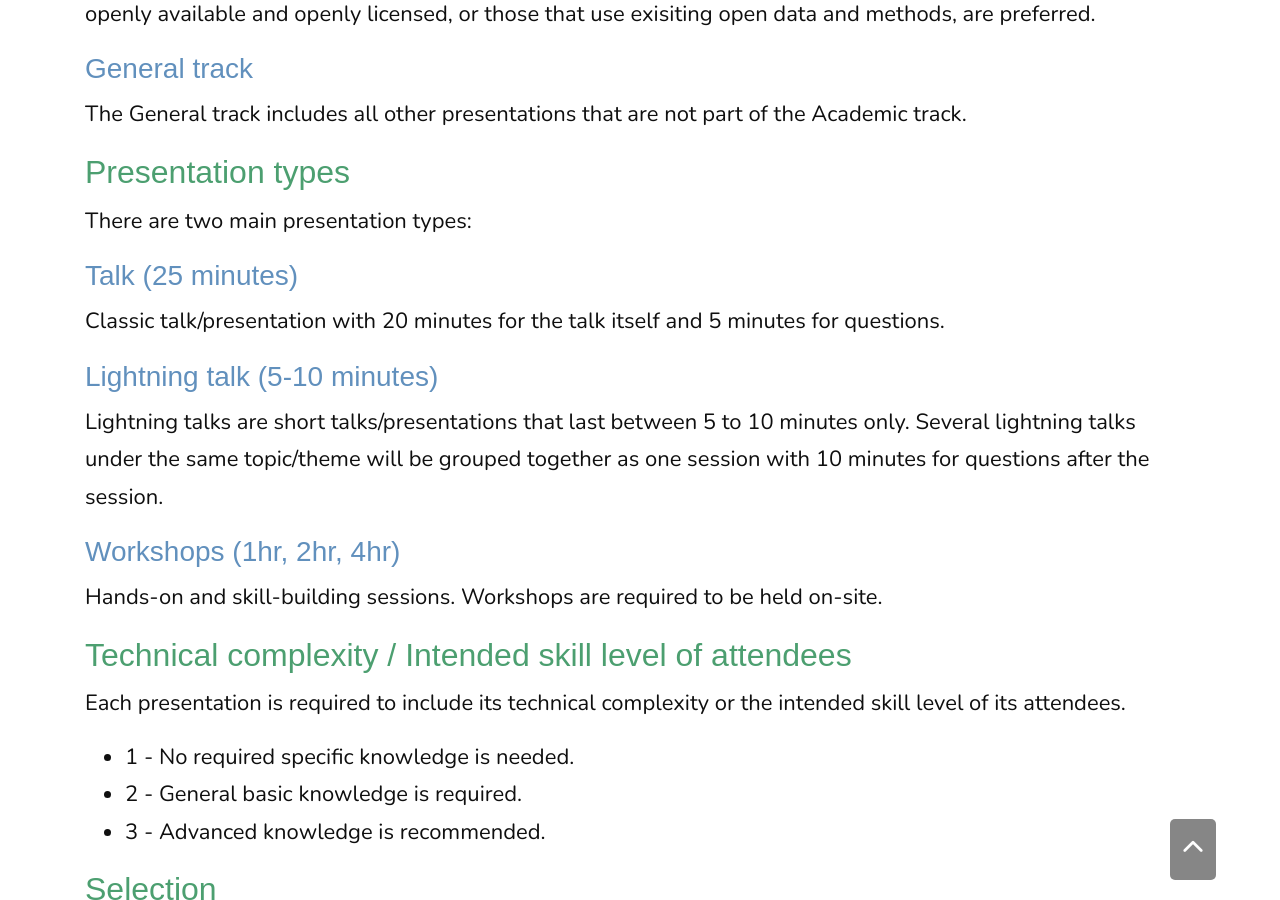
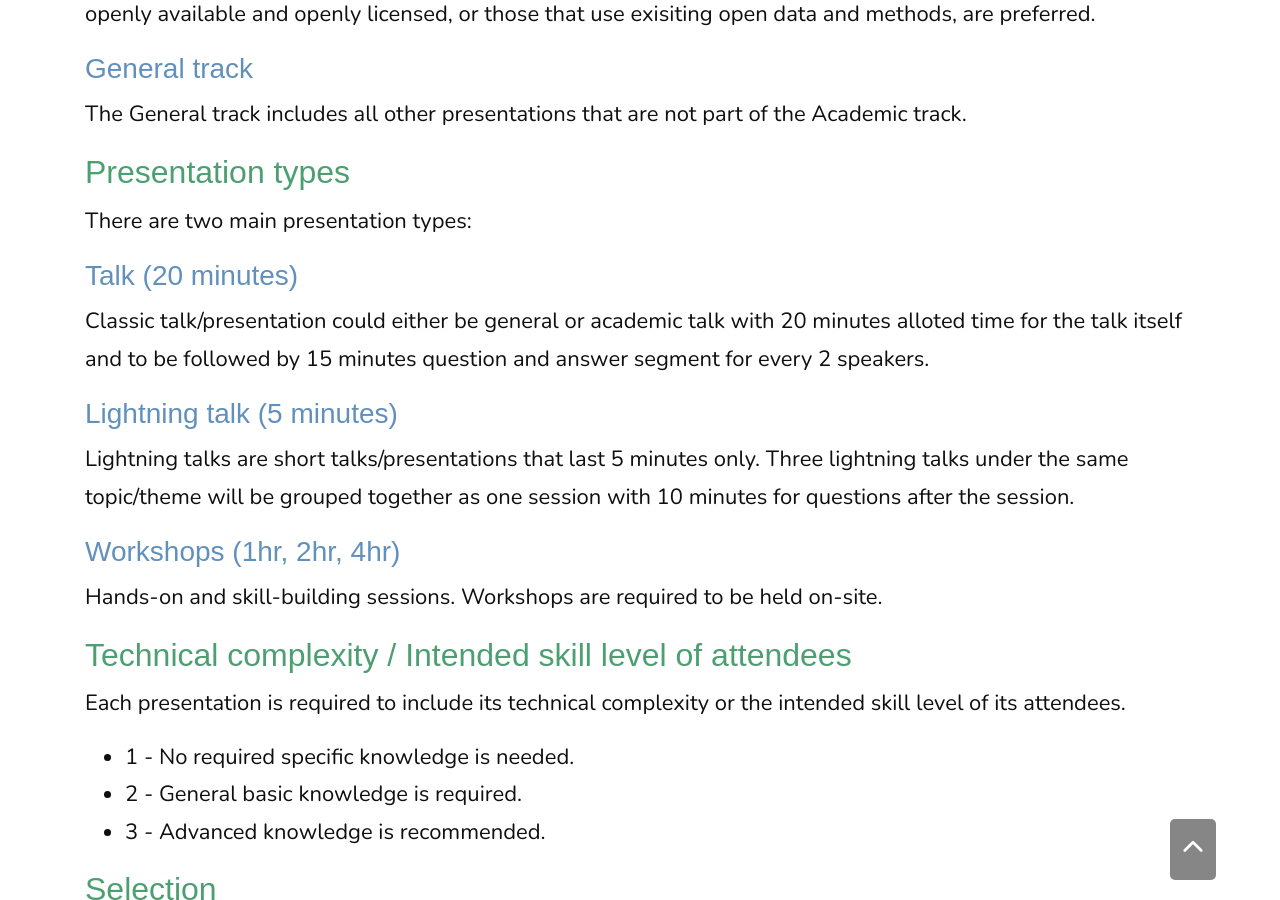
Before and after one commit to pistangmapa/2023, a Jekyll site: the page built from programme/presentation-guidelines.md, in a window 1280 px wide and 900 px high, scrolled down 1584 px. Built offline with Jekyll 4.4.1, drawn with Linux system fonts in a browser that asks for light colours; nearby versions of some CDN libraries; some web fonts are replaced.

Commit message:
update presentation guidelines

```diff
--- a/programme/presentation-guidelines.md
+++ b/programme/presentation-guidelines.md
@@ -53,13 +53,13 @@ The General track includes all other presentations that are not part of the Acad
 
 There are two main presentation types:
 
-### Talk (25 minutes)
+### Talk (20 minutes)
 
-Classic talk/presentation with 20 minutes for the talk itself and 5 minutes for questions.
+Classic talk/presentation could either be general or academic talk with 20 minutes alloted time for the talk itself and to be followed by 15 minutes question and answer segment for every 2 speakers.
 
-### Lightning talk (5-10 minutes)
+### Lightning talk (5 minutes)
 
-Lightning talks are short talks/presentations that last between 5 to 10 minutes only. Several lightning talks under the same topic/theme will be grouped together as one session with 10 minutes for questions after the session.
+Lightning talks are short talks/presentations that last 5 minutes only. Three lightning talks under the same topic/theme will be grouped together as one session with 10 minutes for questions after the session.
 
 ### Workshops (1hr, 2hr, 4hr)
 
```
